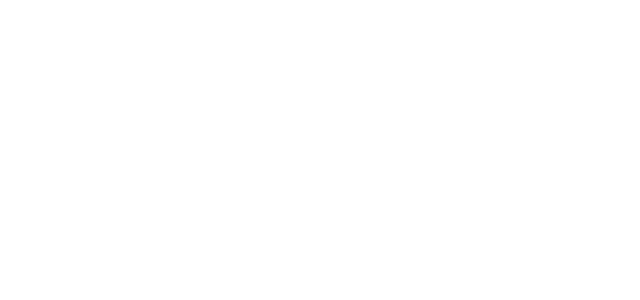
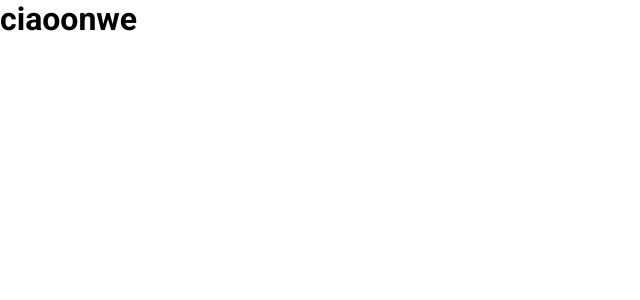
Before and after one commit to elperez365/TaskManagerReactCourse, a React (Vite) app: page / in a window 1280 px wide. Shown: the top 300 px of the page, without its empty margins (0-640 px from the left). Built offline with nearby package versions, Linux system fonts and the light colour scheme.

Commit message:
ho fatto

```diff
--- a/src/App.jsx
+++ b/src/App.jsx
@@ -6,6 +6,7 @@
     <>
       <Sidebar />
       <Outlet />
+      <h1>ciaoonwe</h1>
     </>
   );
 }
```
